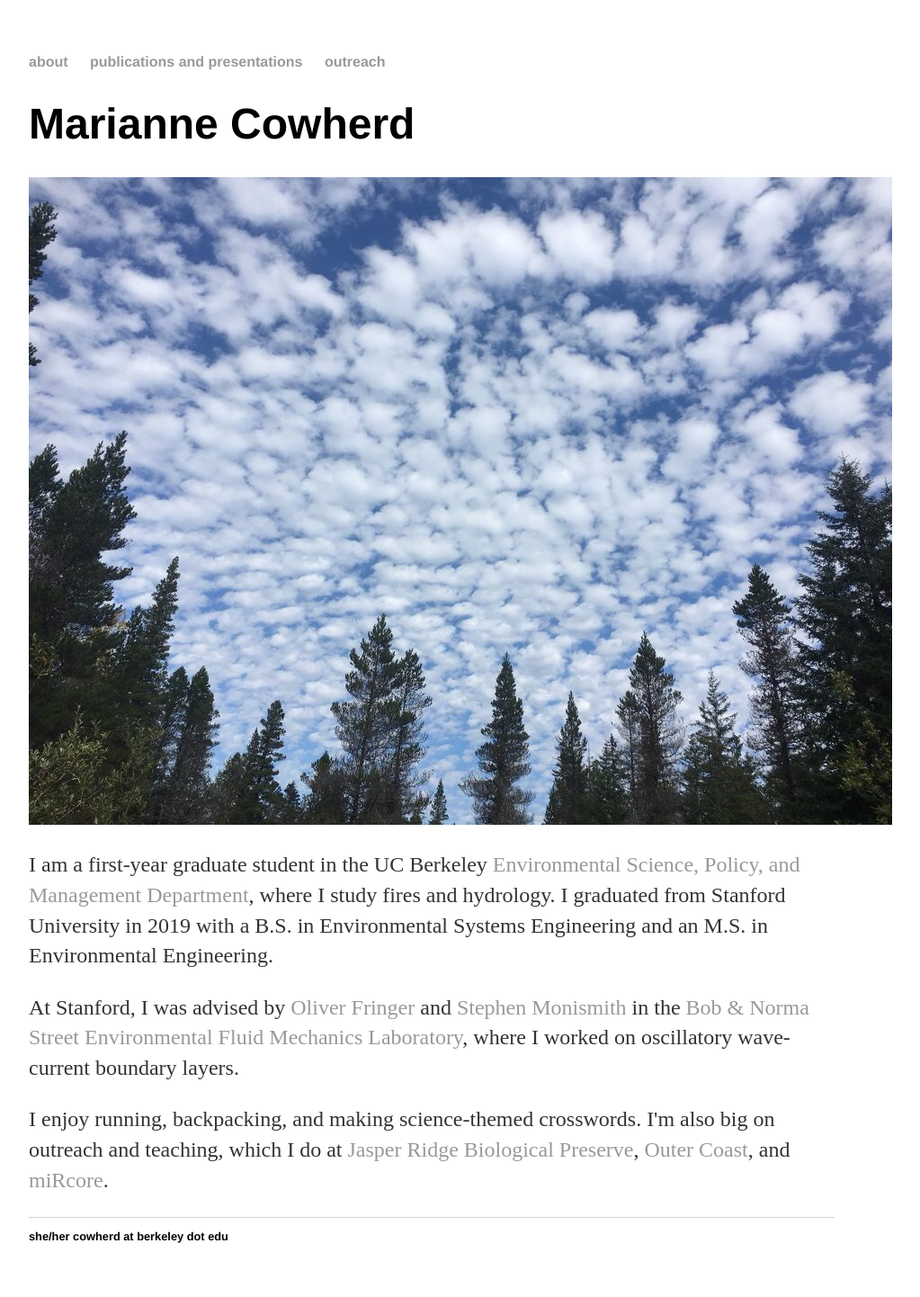
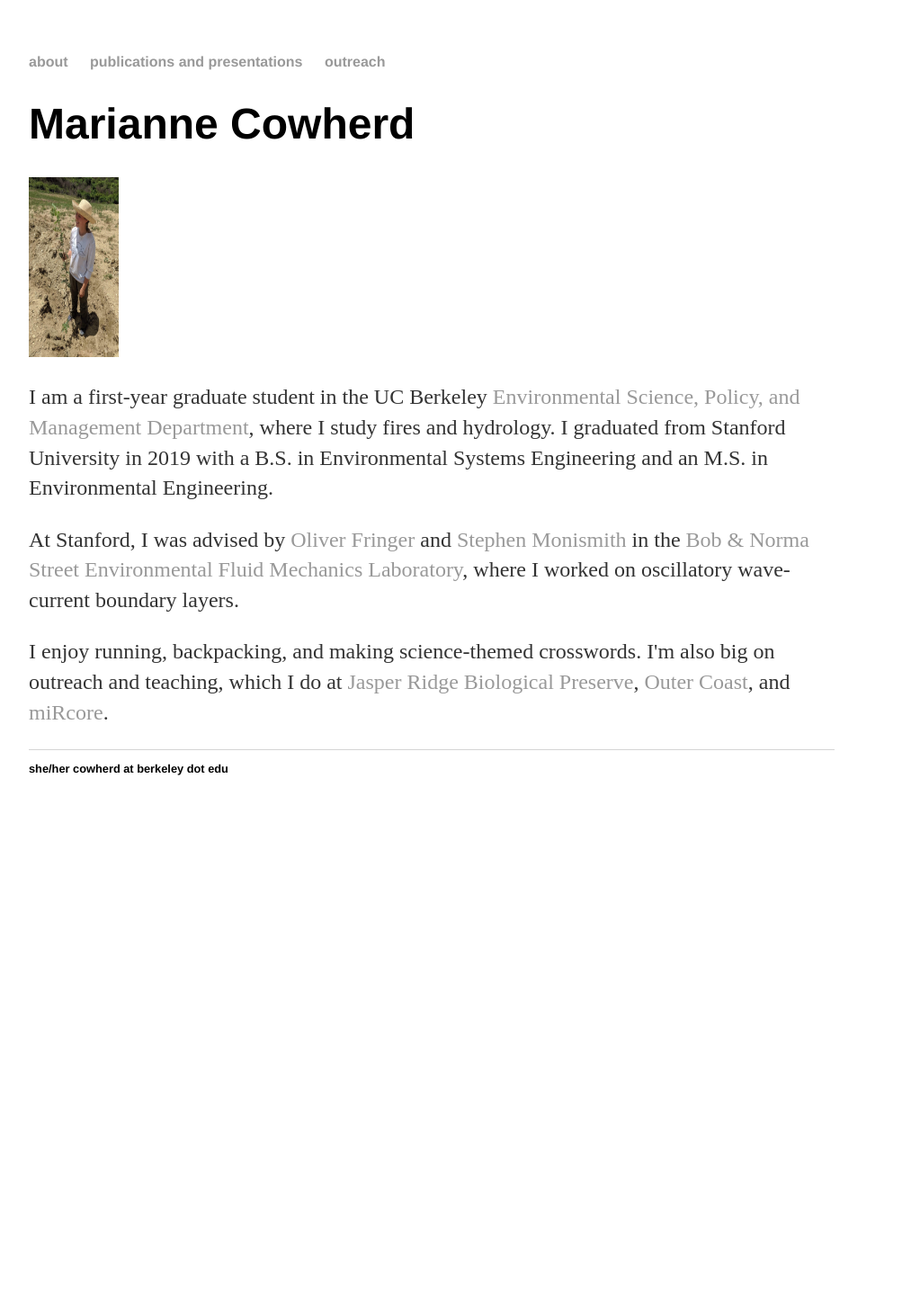
Before and after one commit to mariannecowherd/mariannecowherd.github.io, a Jekyll site: the page built from index.html, in a window 1280 px wide. Shown: the whole page at 90% size, without its empty margins (160-1183 px from the left). Built offline with Jekyll 4.4.1, drawn with Linux system fonts in a browser that asks for light colours; after the commit the page ends 922 px from its top, so only the background shows below that.

Commit message:
change photo details

```diff
--- a/_layouts/default.html
+++ b/_layouts/default.html
@@ -1,6 +1,7 @@
 <!DOCTYPE html>
 	<html>
 		<head>
+			<link rel="shortcut icon" type="image/x-icon" href="favicon.ico">
 			<title>{{ page.title }}</title>
 			<!-- link to main stylesheet -->
 			<link rel="stylesheet" type="text/css" href="/css/main.css">
--- a/index.html
+++ b/index.html
@@ -2,10 +2,9 @@
 layout: default
 title: Marianne Cowherd
 ---
-<head><link rel="shortcut icon" type="image/x-icon" href="favicon.ico"></head>
 <div class="blurb">
 	<h1>Marianne Cowherd</h1>
-	<img src="/images/akclouds.JPG" alt="clouds">
+	<img src="/images/metree.JPG" width="100" height ="200" alt="tree">
 	<p> I am a first-year graduate student in the UC Berkeley <a href="https://ourenvironment.berkeley.edu/">Environmental Science,
 		Policy, and Management Department</a>, where I study fires and hydrology.
 		I graduated from Stanford University in
```
